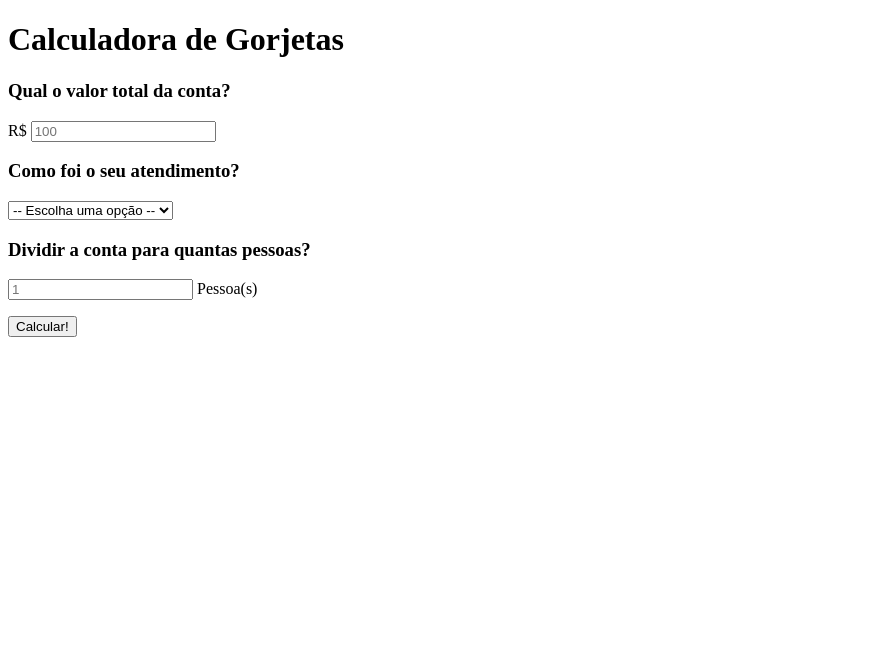
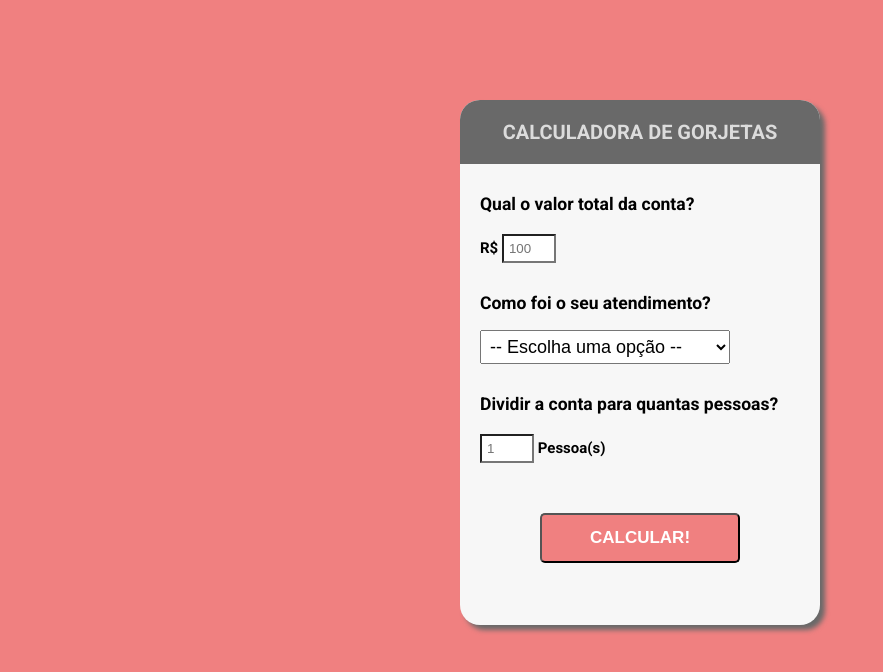
Before and after one commit to FelipePetriw/Calculadora_de_Gorjetas, a plain HTML site: page index.html in a window 1280 px wide. Shown: the whole page, without its empty margins (0-883 px from the left). Drawn offline with Linux system fonts and the light colour scheme.

Commit message:
Estilização
Aplicação de estilização com CSS.

```diff
--- a/index.html
+++ b/index.html
@@ -4,31 +4,40 @@
 <head>
     <meta charset="UTF-8">
     <meta name="viewport" content="width=device-width, initial-scale=1.0">
+    <link rel="stylesheet" href="styles.css">
     <title>Calculadora de Gorjetas</title>
+
+    <link rel="preconnect" href="https://fonts.googleapis.com">
+    <link rel="preconnect" href="https://fonts.gstatic.com" crossorigin>
+    <link
+        href="https://fonts.googleapis.com/css2?family=Inconsolata:wght@600&family=Inter:wght@400;600&family=Roboto:wght@300;400;700&display=swap"
+        rel="stylesheet">
+
 </head>
 
 <body>
 
+    <div class="container">
         <div>
             <h1>Calculadora de Gorjetas</h1>
         </div>
 
         <div>
-        <form>
+            <form class="tipsForm">
                 <label for="bill">
                     <h3>Qual o valor total da conta?</h3>
                 </label>
 
-            <p>
-                R$ <input type="number" placeholder="100" name="bill" id="bill">
-            </p>
+                <h4>
+                    R$ <input type="number" placeholder="100" name="bill" id="bill" class="formInput">
+                </h4>
 
                 <label for="serviceQuality">
                     <h3>Como foi o seu atendimento?</h3>
                 </label>
 
                 <p>
-                <select name="serviceQuality" id="serviceQuality">
+                    <select name="serviceQuality" id="serviceQuality" class="formSelect">
                         <option disable selected value="0">-- Escolha uma opção --</option>
                         <option value="0.3">&#129321; Incrível - 30%</option>
                         <option value="0.2">&#129392; Muito Bom - 20%</option>
@@ -43,13 +52,14 @@
                     <h3>Dividir a conta para quantas pessoas?</h3>
                 </label>
 
-            <p>
-                <input type="number" placeholder="1" name="people" id="people"> Pessoa(s)
-            </p>
+                <h4>
+                    <input type="number" placeholder="1" name="people" id="people" class="formInput"> Pessoa(s)
+                </h4>
 
-            <button type="submit">Calcular!</button>
+                <button type="submit" class="formSubmit">Calcular!</button>
 
             </form>
+        </div>
     </div>
 
 </body>
--- /dev/null
+++ b/styles.css
@@ -0,0 +1,76 @@
+:root {
+    --primary-color: lightcoral;
+    --secondy-color: Dimgrey;
+    --tertiary-color: Gainsboro;
+}
+
+body {
+    background-color: var(--primary-color);
+    font-size: 15px;
+    font-family: Roboto, sans-serif;
+}
+
+.container {
+    height: 525px;
+    width: 360px;
+    margin: 100px auto;
+    background: #f7f7f7;
+    box-shadow: 5px 5px 5px var(--secondy-color);
+    border-radius: 20px;
+}
+
+h1 {
+    background: var(--secondy-color);
+    color: var(--tertiary-color);
+    padding: 20px;
+    text-align: center;
+    text-transform: uppercase;
+    font-size: 20px;
+    border-top-left-radius: 20px;
+    border-top-right-radius: 20px;
+}
+
+h3 {
+    margin-top: 30px;
+}
+
+.tipsForm {
+    padding-left: 20px;
+    padding-right: 20px;
+}
+
+.formInput {
+    background-color: #fff;
+    width: 40px;
+    padding: 5px 5px 5px 5px;
+}
+
+.formInput:focus {
+    border: 3px solid var(--primary-color);
+    outline: none;
+}
+
+.formSelect {
+    width: 250px;
+    padding: 5px;
+    font-size: 18px;
+}
+
+.formSelect:focus {
+    border: 3px solid var(--primary-color);
+    outline: none;
+}
+
+.formSubmit {
+    text-transform: uppercase;
+    font-weight: bold;
+    display: block;
+    margin: 30px auto;
+    background: var(--primary-color);
+    border-radius: 5px;
+    width: 200px;
+    height: 50px;
+    color: #fff;
+    font-size: 17px;
+    margin-top: 50px;
+}
```
Lines whose indentation alone changed are shown as unchanged.
